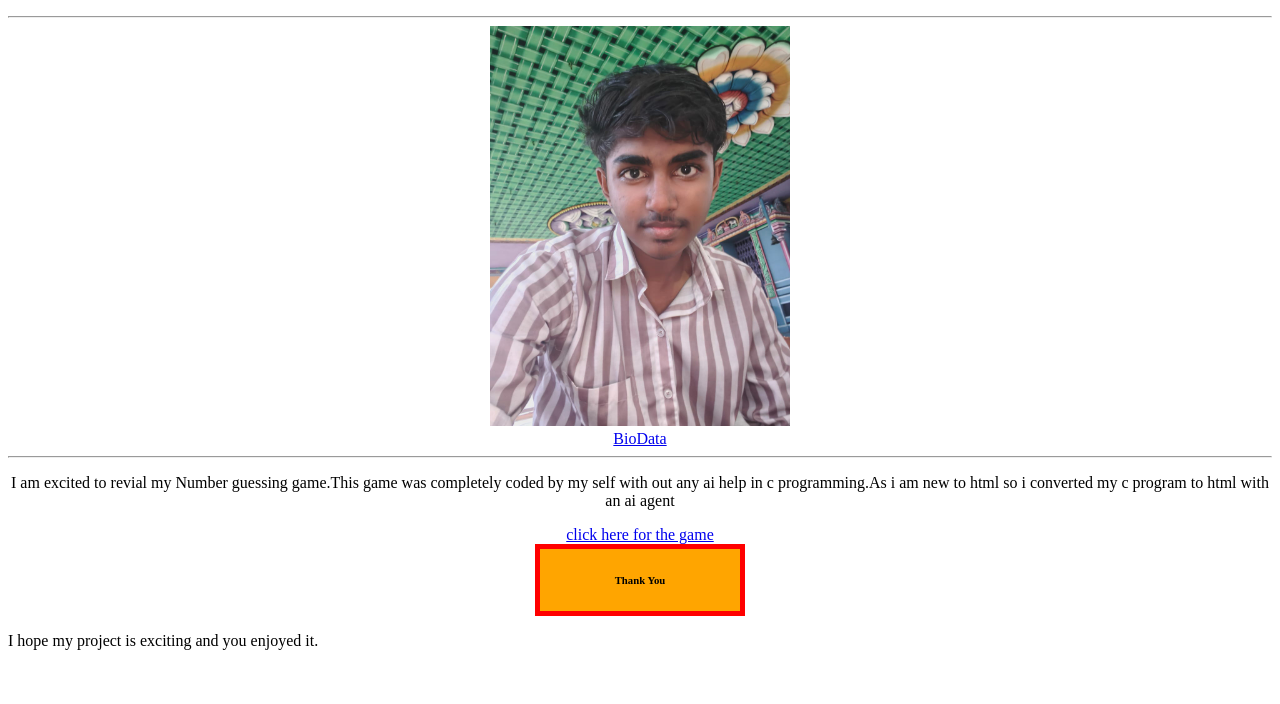
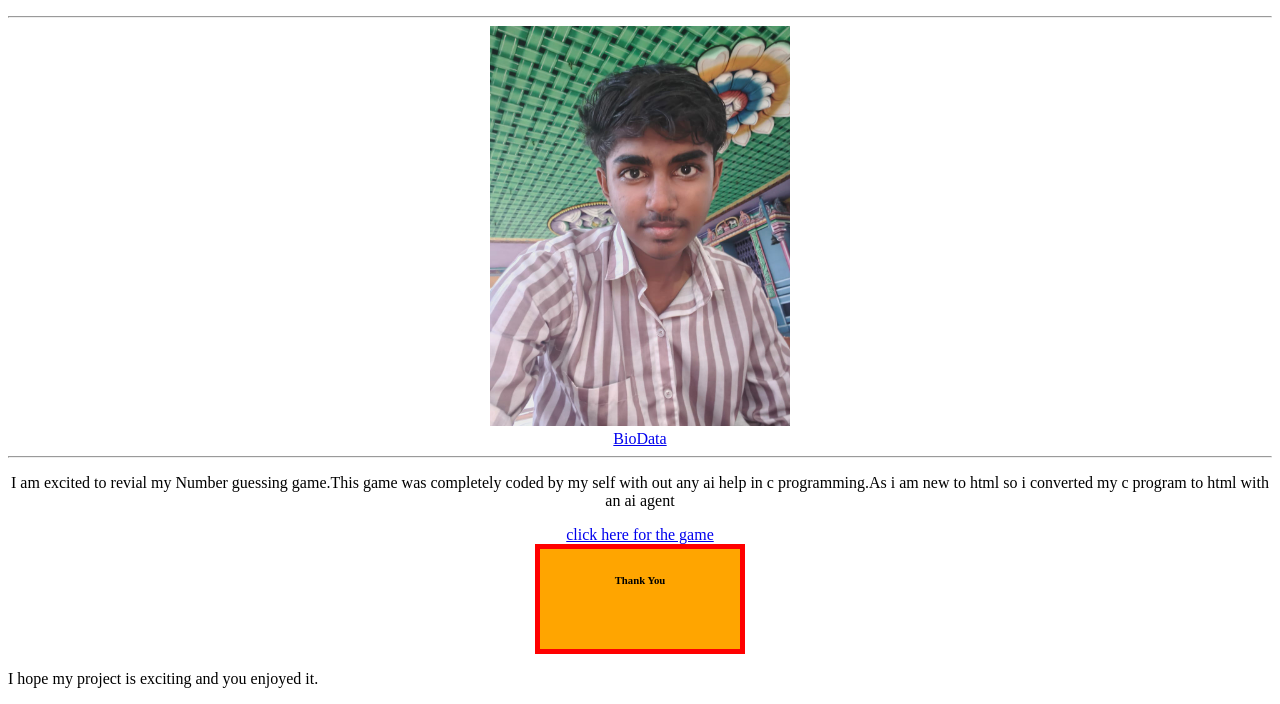
Before and after one commit to keshwinramasamy07-glitch/HTML_P1, a plain HTML site: page index.html in a window 1280 px wide. Shown: the part 106-810 px from the top of the page. Drawn offline with Linux system fonts and the light colour scheme.

Commit message:
div change

```diff
--- a/index.html
+++ b/index.html
@@ -17,7 +17,7 @@
     <center>
         <p>I am excited to revial my Number guessing game.This game was completely coded by my self with out any ai help in c programming.As i am new to html so i converted my c program to html with an ai agent</p>
         <a href="guess_the_number.html">click here for the game</a>
-        <div style="background-color: orange;width:200px;border: 5px solid red;">
+        <div style="background-color: orange;width:200px;height:100px;border: 5px solid red;">
             <h6>Thank You</h6>
         </div>
     </center>
```
